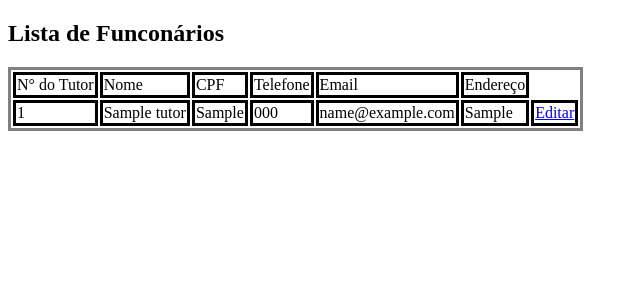
After one commit to DiullyCarvalho/Trabalho-DW---3TRI, a PHP site: page /listar_tutor.php in a window 1280 px wide. The commit adds this page. Shown: the top 300 px of the page, without its empty margins (0-640 px from the left). Run offline with PHP 8.4, Linux system fonts and the light colour scheme; tables that the repository leaves empty hold one stand-in row (values such as "Sample post"); data that the repository does not hold is empty.

Commit message:
arrumei o caminho

```diff
--- /dev/null
+++ b/codigo/listar_tutor.php
@@ -0,0 +1,61 @@
+
+<!DOCTYPE html>
+<html lang="en">
+<head>
+    <meta charset="UTF-8">
+    <meta name="viewport" content="width=device-width, initial-scale=1.0">
+    <title>Lista Serviços</title>
+    <style>
+        table, tr, td {
+            border-style: solid;
+        }
+    </style>
+</head>
+<body>
+
+    <h2>Lista  de Funconários </h2>
+
+    <table>
+        <tr>
+            <td>N° do Tutor</td>
+            <td>Nome</td>
+            <td>CPF</td>
+            <td>Telefone</td>
+            <td>Email</td>
+            <td>Endereço</td>
+        </tr>
+
+        <?php
+        require_once "conexao.php";
+
+        $sql = "SELECT * FROM tutor";
+
+        $resultados = mysqli_query($conexao, $sql);
+
+        while ($linha = mysqli_fetch_array($resultados)) {
+
+            $id_tutor = $linha['id_tutor'];
+            $nome = $linha['nome'];
+            $cpf = $linha['cpf'];
+            $telefone = $linha['telefone'];
+            $email = $linha['email'];
+            $endereco = $linha['endereco'];
+
+            echo "<tr>";
+                echo "<td>$id_tutor</td>";
+                echo "<td>$nome</td>";
+                echo "<td>$cpf</td>";
+                echo "<td>$telefone</td>";
+                echo "<td>$email</td>";
+                echo "<td>$endereco</td>";
+
+                echo "<td><a href='editar_tutor.php?id_tutor=$id_tutor'>Editar</a></td>";
+            echo "</tr>";
+        }
+        ?>
+
+    </table>
+    <br>
+
+</body>
+</html>
--- a/codigo/pesquisar_agendamento.php
+++ b/codigo/pesquisar_agendamento.php
@@ -1,6 +1,6 @@
 <?php
-require_once "../verificar_sessao.php";
-require_once "../conexao.php";
+require_once "verificar_sessao.php";
+require_once "conexao.php";
 
 $pesquisa = "";
 
```
Also changed, not shown: codigo/listar_pet.php (added, +66 -0 lines).
